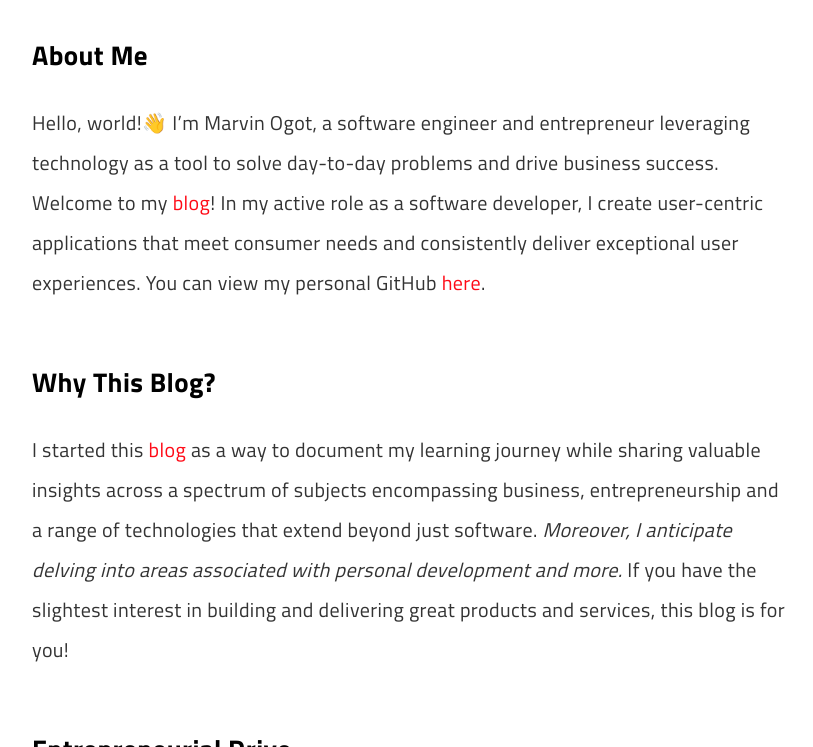
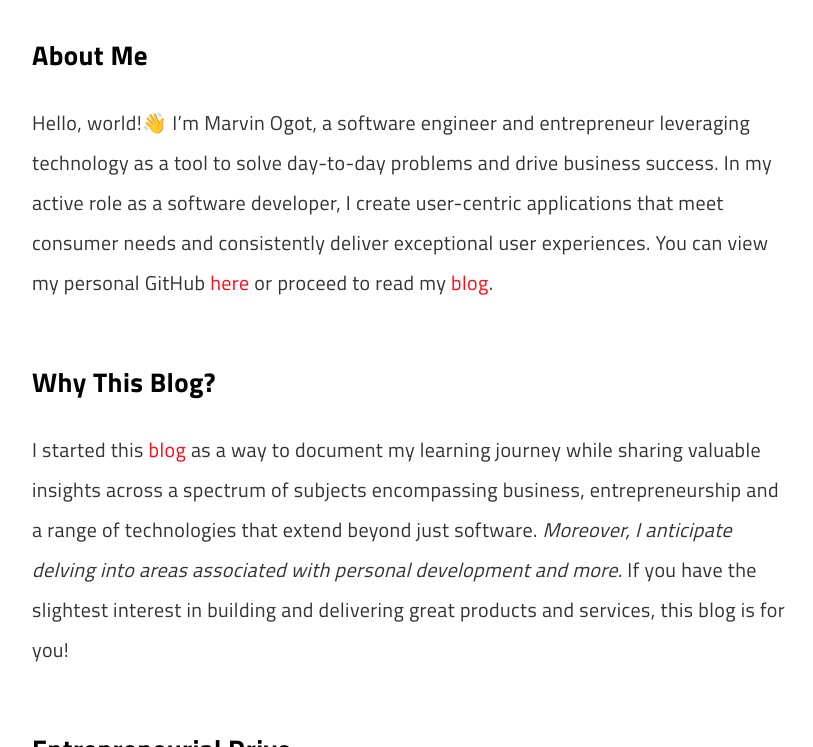
Before and after one commit to marv0/marv0.github.io, a Jekyll site: the page built from pages/about.md, in a window 1280 px wide and 900 px high, scrolled down 330 px, cut to the strip 153-900 px from the top of the window. Shown: the whole strip, without its empty margins (228-1041 px from the left). Built offline with Jekyll 4.4.1, drawn with Linux system fonts in a browser that asks for light colours; a script that is not in the unit is left out.

Commit message:
Update about.md

```diff
--- a/pages/about.md
+++ b/pages/about.md
@@ -10,7 +10,7 @@ permalink: /about/
 
 ### About Me
 
-Hello, world!👋 I'm Marvin Ogot, a software engineer and entrepreneur leveraging technology as a tool to solve day-to-day problems and drive business success. Welcome to my [blog](/)! In my active role as a software developer, I create user-centric applications that meet consumer needs and consistently deliver exceptional user experiences. You can view my personal GitHub [here](https://github.com/marv0).
+Hello, world!👋 I'm Marvin Ogot, a software engineer and entrepreneur leveraging technology as a tool to solve day-to-day problems and drive business success. In my active role as a software developer, I create user-centric applications that meet consumer needs and consistently deliver exceptional user experiences. You can view my personal GitHub [here](https://github.com/marv0) or proceed to read my [blog](/).
 
 ### Why This Blog?
 
```
